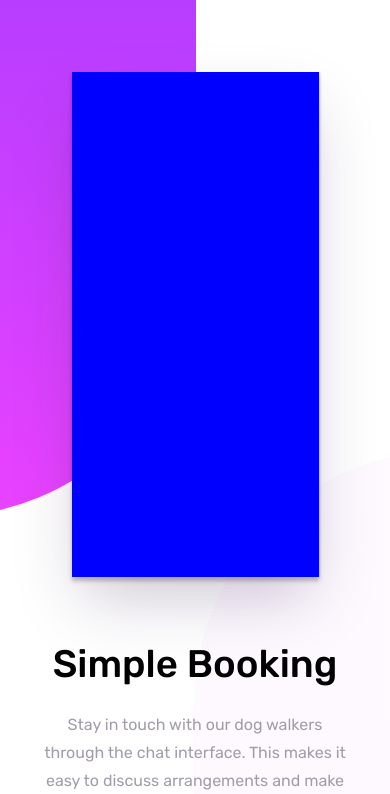
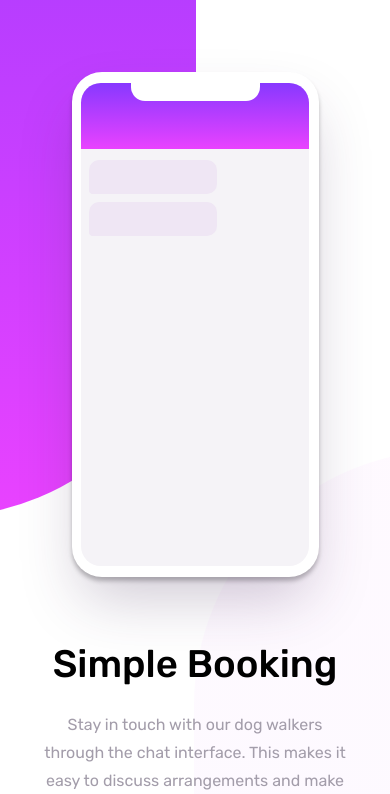
Before and after one commit to Madmurt/chat-app-illustration, a PHP site: page / in a window 390 px wide; the page is wider, and only the part inside the window is pictured. Shown: the top 794 px of that part. Run offline with PHP 8.4, Linux system fonts and the light colour scheme.

Commit message:
started styling the phone

```diff
--- a/index.html
+++ b/index.html
@@ -25,6 +25,11 @@
 		<section class="container">
 			<section class="phone">
 				<div class="phone__outer-rim"></div>
+				<div class="phone__inner-rim"></div>
+				<div class="phone__ear-piece"></div>
+				<div class="phone__user-details"></div>
+				<div class="phone__from-message-box --first-message"></div>
+				<div class="phone__from-message-box --second-message"></div>
 			</section>
 			<section class="info">
 				<h2 class="info__Heading">Simple Booking</h2>
--- a/styles/phone.scss
+++ b/styles/phone.scss
@@ -1,16 +1,81 @@
+:root {
+	--clr-White: hsl(0, 0%, 100%);
+	--clr-LightGrayishViolet: hsl(270, 20%, 96%);
+	--clr-LightMagenta: hsl(293, 100%, 63%);
+	--clr-LightViolet: hsl(264, 100%, 61%);
+	--clr-ModerateViolet: hsl(276, 41%, 93%);
+}
+
 .phone {
+	position: relative;
 	width: 247px;
 	height: 505px;
 	margin: 0 auto;
 	margin-bottom: 64px;
-	background-color: blue;
-	box-shadow: 0px 4px 4px 0px rgba(0, 0, 0, 0.25);
+	background-color: var(--clr-White);
+	box-shadow: 0px 4px 4px 0px hsla(0, 0%, 0%, 0.25);
+	border-radius: 30px;
 
 	&__outer-rim {
-		margin: 0;
-		padding: 0;
+		position: absolute;
 		width: 247px;
 		height: 505px;
 		box-shadow: 0px 30px 60px -10px hsla(271, 36%, 24%, 0.25);
+		border-radius: 30px;
+	}
+
+	&__inner-rim {
+		position: absolute;
+		top: 11px;
+		left: 9.5px;
+		width: 228px;
+		height: 483px;
+		border-radius: calc(30px - 10.25px);
+		background-color: var(--clr-LightGrayishViolet);
+	}
+
+	&__ear-piece {
+		position: absolute;
+		top: 0;
+		left: 59px;
+		width: 129px;
+		height: 29px;
+		border-radius: 0px 0px 14px 14px;
+		background-color: var(--clr-White);
+		z-index: 1;
+	}
+
+	&__user-details {
+		position: absolute;
+		top: 11px;
+		left: 9.5px;
+		width: 228px;
+		height: 66px;
+		background: linear-gradient(
+			to bottom,
+			var(--clr-LightViolet),
+			var(--clr-LightMagenta)
+		);
+		border-top-left-radius: calc(30px - 10.25px);
+		border-top-right-radius: calc(30px - 10.25px);
+	}
+
+	&__from-message-box {
+		width: 128px;
+		height: 34px;
+		background-color: var(--clr-ModerateViolet);
+		border-radius: 10px 10px 10px 4px;
+
+		&.\--first-message {
+			position: absolute;
+			left: 17px;
+			top: 88px;
+		}
+
+		&.\--second-message {
+			position: absolute;
+			left: 17px;
+			top: 130px;
+		}
 	}
 }
--- a/styles/styles.css
+++ b/styles/styles.css
@@ -47,16 +47,64 @@ body {
     font-weight: 400;
     color: var(--clr-DarkGrayishViolet); }
 
+:root {
+  --clr-White: hsl(0, 0%, 100%);
+  --clr-LightGrayishViolet: hsl(270, 20%, 96%);
+  --clr-LightMagenta: hsl(293, 100%, 63%);
+  --clr-LightViolet: hsl(264, 100%, 61%);
+  --clr-ModerateViolet: hsl(276, 41%, 93%); }
+
 .phone {
+  position: relative;
   width: 247px;
   height: 505px;
   margin: 0 auto;
   margin-bottom: 64px;
-  background-color: blue;
-  box-shadow: 0px 4px 4px 0px rgba(0, 0, 0, 0.25); }
+  background-color: var(--clr-White);
+  box-shadow: 0px 4px 4px 0px rgba(0, 0, 0, 0.25);
+  border-radius: 30px; }
   .phone__outer-rim {
-    margin: 0;
-    padding: 0;
+    position: absolute;
     width: 247px;
     height: 505px;
-    box-shadow: 0px 30px 60px -10px rgba(62, 39, 83, 0.25); }
+    box-shadow: 0px 30px 60px -10px rgba(62, 39, 83, 0.25);
+    border-radius: 30px; }
+  .phone__inner-rim {
+    position: absolute;
+    top: 11px;
+    left: 9.5px;
+    width: 228px;
+    height: 483px;
+    border-radius: calc(30px - 10.25px);
+    background-color: var(--clr-LightGrayishViolet); }
+  .phone__ear-piece {
+    position: absolute;
+    top: 0;
+    left: 59px;
+    width: 129px;
+    height: 29px;
+    border-radius: 0px 0px 14px 14px;
+    background-color: var(--clr-White);
+    z-index: 1; }
+  .phone__user-details {
+    position: absolute;
+    top: 11px;
+    left: 9.5px;
+    width: 228px;
+    height: 66px;
+    background: linear-gradient(to bottom, var(--clr-LightViolet), var(--clr-LightMagenta));
+    border-top-left-radius: calc(30px - 10.25px);
+    border-top-right-radius: calc(30px - 10.25px); }
+  .phone__from-message-box {
+    width: 128px;
+    height: 34px;
+    background-color: var(--clr-ModerateViolet);
+    border-radius: 10px 10px 10px 4px; }
+    .phone__from-message-box.\--first-message {
+      position: absolute;
+      left: 17px;
+      top: 88px; }
+    .phone__from-message-box.\--second-message {
+      position: absolute;
+      left: 17px;
+      top: 130px; }
```
Also changed, not shown: style-guide.md (+1 -1 lines), styles/phone.css (+53 -5 lines).
